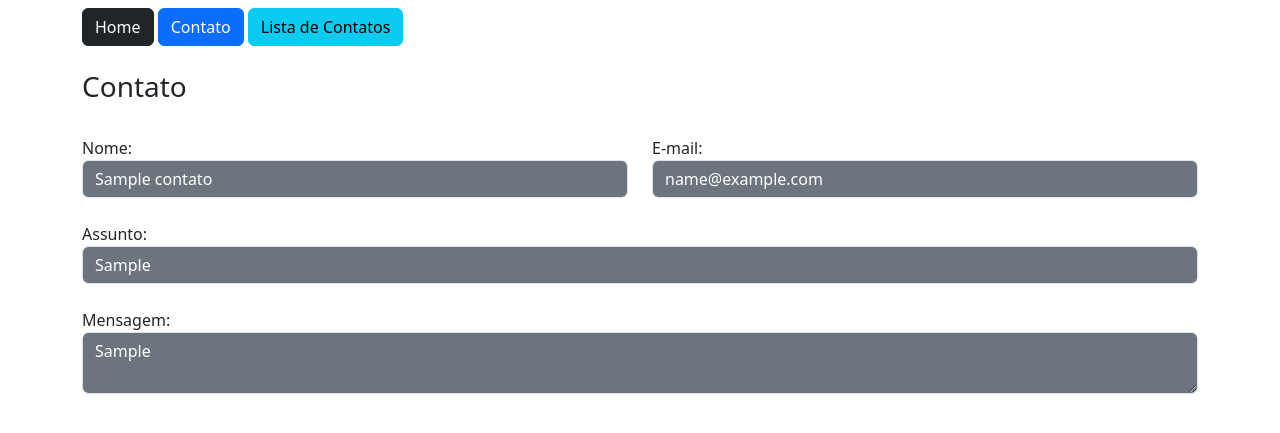
After one commit to AlexsandroFaria/flask, a Flask app: page /contato_detail/1/ in a window 1280 px wide. The commit adds this page. Shown: the top 433 px of the page. Run offline with Flask 3, Linux system fonts and the light colour scheme; tables that the repository leaves empty hold one stand-in row (values such as "Sample post").

```diff
--- /dev/null
+++ b/create_secret.py
@@ -0,0 +1,5 @@
+import secrets
+
+sk = secrets.token_hex(24)
+
+print(sk)
--- a/estudo/templates/Contato.html
+++ b/estudo/templates/Contato.html
@@ -20,8 +20,9 @@
 
                 {{ form.mensagem.label() }}
                 {{ form.mensagem(class="form-control") }}
-
-                {{ form.btnsubmit(class="btn btn-primary col-12") }}
+                <div class="mt-4">
+                    {{ form.btnsubmit(class="btn btn-primary col-12") }}
+                </div>
             </form>
         {% include 'nav.html' %}
     </div>
--- a/estudo/templates/Contato_lista.html
+++ b/estudo/templates/Contato_lista.html
@@ -24,6 +24,7 @@
                             <th>E-mail</th>
                             <th>Assunto</th>
                             <th>Respondido</th>
+                            <th></th>
                         </tr>
                     </thead>
                     <tbody>
@@ -39,6 +40,7 @@
                                     Sim
                                 {% endif %}
                             </td>
+                            <td><a href="{{ url_for('contatoDetail', id=linha.id) }}"><img src="{{url_for('static', filename='img/link.png')}}"></a></td>
                         </tr>
                         {% endfor %}
                     </tbody>
@@ -46,8 +48,9 @@
             </div>
 
         </div>
+        {% include 'nav.html' %}
     </div>
 
-    {% include 'nav.html' %}
+
 
 {% endblock %}
--- /dev/null
+++ b/estudo/templates/contato_detail.html
@@ -0,0 +1,30 @@
+{% extends 'base.html' %}
+
+{% block content %}
+
+<div class="container">
+    {% include 'nav.html' %}
+
+    <div class="row mt-4">
+        <h3>Contato</h3>
+
+        <div class="col-md-6 mt-4">
+            Nome:
+            <input type="text" value="{{obj.nome}}" class="form-control bg-secondary text-white" readonly>
+        </div>
+        <div class="col-md-6 mt-4">
+            E-mail:
+            <input type="text" value="{{obj.email}}" class="form-control bg-secondary text-white" readonly>
+        </div>
+        <div class="col-12 mt-4">
+            Assunto:
+            <input type="text" value="{{obj.assunto}}" class="form-control bg-secondary text-white" readonly>
+        </div>
+        <div class="col-12 mt-4">
+            Mensagem:
+            <textarea type="text" row="10" class="form-control bg-secondary text-white" readonly>{{obj.mensagem}}</textarea>
+        </div>
+    </div>
+</div>
+
+{% endblock %}
--- a/estudo/templates/index.html
+++ b/estudo/templates/index.html
@@ -8,8 +8,9 @@
 
     {% include 'nav.html' %}
 
-    <div>
+    <div class="text-center">
         <p>Bem vindo {{context.usuario}} a aula de Flask</p>
         <p>Idade: {{context.idade}}</p>
+        <img src="{{ url_for('static', filename='img/logo.jpg') }}" class="img-thumbnail" class="img-fluid" alt="Responsive image">
     </div>
 {% endblock%}
--- a/estudo/views.py
+++ b/estudo/views.py
@@ -41,6 +41,12 @@ def contato_lista():
     return render_template('contato_lista.html', context=context)
 
 
+@app.route('/contato_detail/<int:id>/')
+def contatoDetail(id):
+    obj = Contato.query.get(id)
+
+    return render_template('contato_detail.html', obj=obj)
+
 
 #Maneira menos funcional
 @app.route('/contato_old/', methods=['GET', 'POST'])
```
Also changed, not shown: estudo/__init__.py (+6 -2 lines), estudo/static/img/link.png (added), estudo/static/img/logo.jpg (added), 1 other file.
